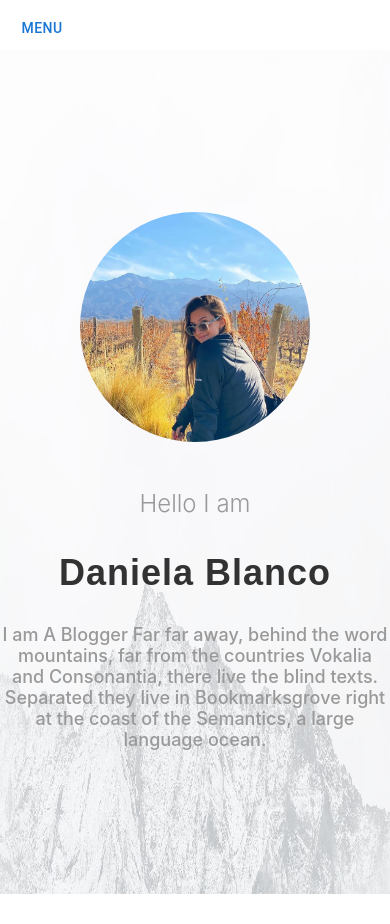
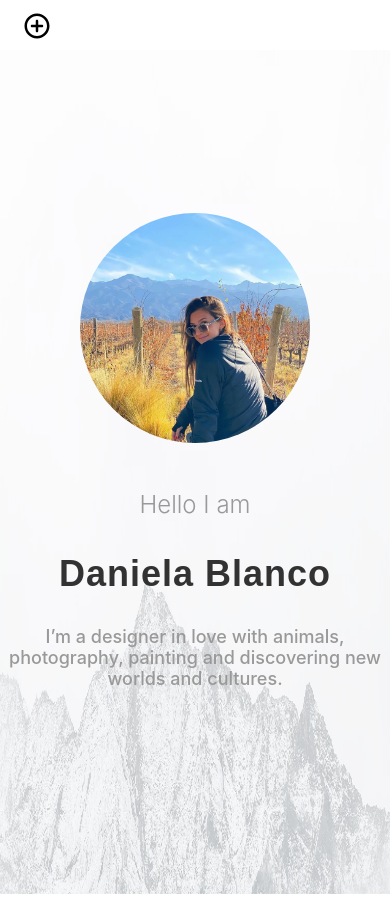
Before and after one commit to Andressubero/dani_web_designer, a Next.js app: page / in a window 390 px wide. After the commit the page ends 894 px from the top, so only its background shows below. Built offline with nearby package versions, Linux system fonts and the light colour scheme.

Commit message:
add last changes

```diff
--- a/pages/index.js
+++ b/pages/index.js
@@ -9,9 +9,7 @@ export default function Home() {
       <div className={styles.descriptionContainer}>
         <h2 className={styles.hiContainer}>Hello I am</h2>
         <h1 className={styles.nameContainer}>Daniela Blanco</h1>
-        <p>I am A Blogger Far far away, behind the word mountains,
-          far from the countries Vokalia and Consonantia, there live the blind texts.
-          Separated they live in Bookmarksgrove right at the coast of the Semantics, a large language ocean.
+        <p>I’m a designer in love with animals, photography, painting and discovering new worlds and cultures.
           </p>
         </div>
     </div>
--- a/src/components/shared/layout/Layout.module.css
+++ b/src/components/shared/layout/Layout.module.css
@@ -52,8 +52,8 @@
     .buttonContainer {
         display:block;
         position: absolute;
-        top: 10px;
-        left: 10px
+        top: 5px;
+        left: 5px
 
     }
  }
--- a/src/components/shared/menu/Menu.js
+++ b/src/components/shared/menu/Menu.js
@@ -3,6 +3,7 @@ import Button from '@mui/material/Button';
 import Link from 'next/link';
 import Menu from '@mui/material/Menu';
 import MenuItem from '@mui/material/MenuItem';
+import AddCircleOutlineRoundedIcon from '@mui/icons-material/AddCircleOutlineRounded';
 const pages = [ 'About', 'Contact', 'Portfolio'];
 
 export default function PositionedMenu() {
@@ -25,7 +26,7 @@ export default function PositionedMenu() {
         onClick={handleClick}
         sx={{ zIndex: 1}}
       >
-        Menu
+        <AddCircleOutlineRoundedIcon sx={{ color: 'black', fontSize: '30px'}} />
       </Button>
       <Menu
         id="demo-positioned-menu"
--- a/styles/Home.module.css
+++ b/styles/Home.module.css
@@ -115,7 +115,7 @@
   display: flex;
   justify-content: center;
   align-items: center;
-  margin: 30px auto;
+  margin: 0px auto;
   flex-direction: column;
   opacity: 1;
   position: absolute;
@@ -138,7 +138,7 @@
  display: flex;
  justify-content: center;
  align-items: center;
- margin: 30px auto;
+ margin: 0 auto;
  flex-direction: column;
  opacity: 1;
  position: absolute;
```
